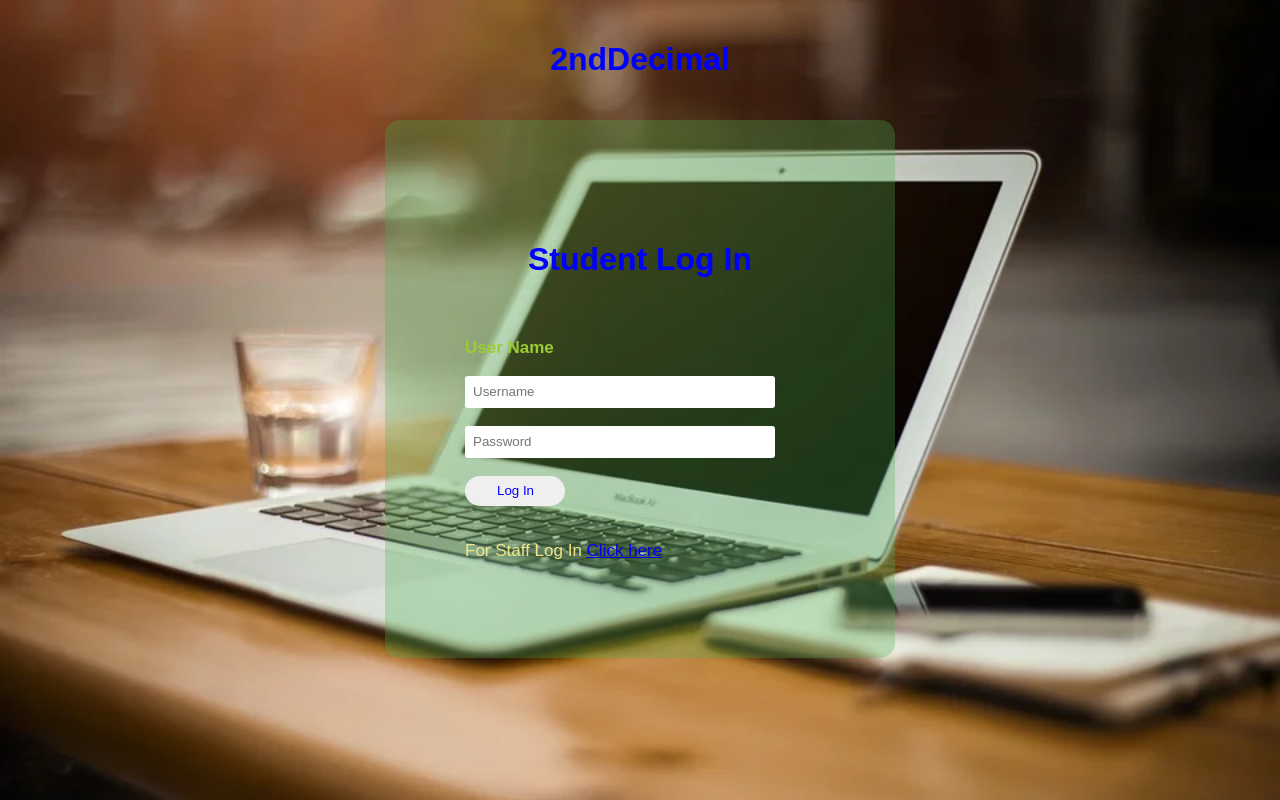
After one commit to chaitanyaKaushal/2ndDecimal, a Flask app: template templates/loginlayout.html in a window 1280 px wide. The commit adds this page. Run offline with Flask 2, Linux system fonts and the light colour scheme; the template is opened without the code that fills it, so the values that code supplies are empty; some libraries are stand-ins or nearby versions.

Commit message:
login button

```diff
--- a/app.py
+++ b/app.py
@@ -26,3 +26,7 @@ db = SQL("sqlite:///decimal.db")
 @app.route("/")
 def home():
     return render_template("index.html")
+
+@app.route("/login")
+def login():
+    return render_template("login.html")
--- a/static/css/login_css.css
+++ b/static/css/login_css.css
@@ -3,7 +3,7 @@ body
     margin: 0;
     padding: 0;
     font-family: 'Montserrat', sans-serif;
-    background-image: url('laptop.webp');
+    background-image: url('/static/images/laptop.webp');
     background-repeat: no-repeat;
     background-attachment: fixed;
     background-size: cover;
--- a/templates/index.html
+++ b/templates/index.html
@@ -38,7 +38,7 @@
 <!--            <h1 style="color:#00c2ff;">Welcome to 2ndDecimal</h1>
 -->
             <div class="row">
-                <button type="button" class="student"> <a href="#">STUDENT</a></button>
+                <button type="button" class="student"> <a href="\login">STUDENT</a></button>
                 <button type="button" class="teacher"><a href="#" >TEACHER</a></button>
                 <button type="button" class="staff"><a href="#" >STAFF</a></button>
             </div>
--- /dev/null
+++ b/templates/loginlayout.html
@@ -0,0 +1,32 @@
+<!DOCTYPE html>
+<html>
+<head>
+    <title>Login Form</title>
+    <link rel="stylesheet" type="text/css" href="static/css/login_css.css">
+</head>
+<body>
+    <!--background-color:whitesmoke; -->
+    <h1>2ndDecimal</h1>
+    <div class="login">
+        <form id="login" method="POST" >
+            <h1>Student Log In</h1><br>
+            <label>
+             <b>User Name </b>
+            </label>
+            <br> <br>
+
+            <input type="text" name="Uname" id="Uname" placeholder="Username">
+            <br><br>
+
+            <input type="Password" name="Pass" id="Pass" placeholder="Password">
+            <br><br>
+
+            <input type="submit" name="log" id="log" value="Log In">
+            <br><br>
+
+            <p>For Staff Log In <a href="#">Click here</a>  </p>
+        </form>
+
+    </div>
+</body>
+</html>
```
